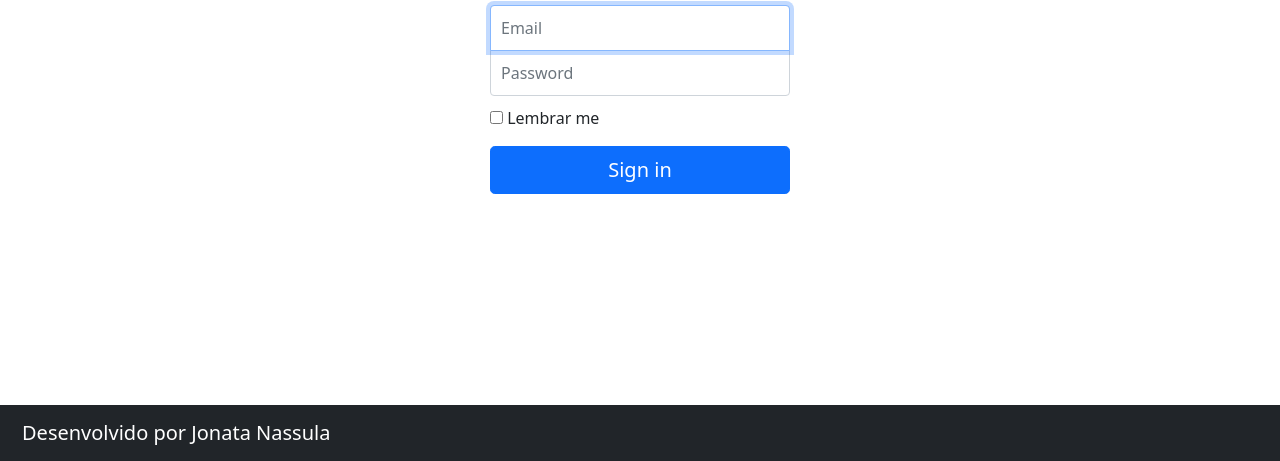
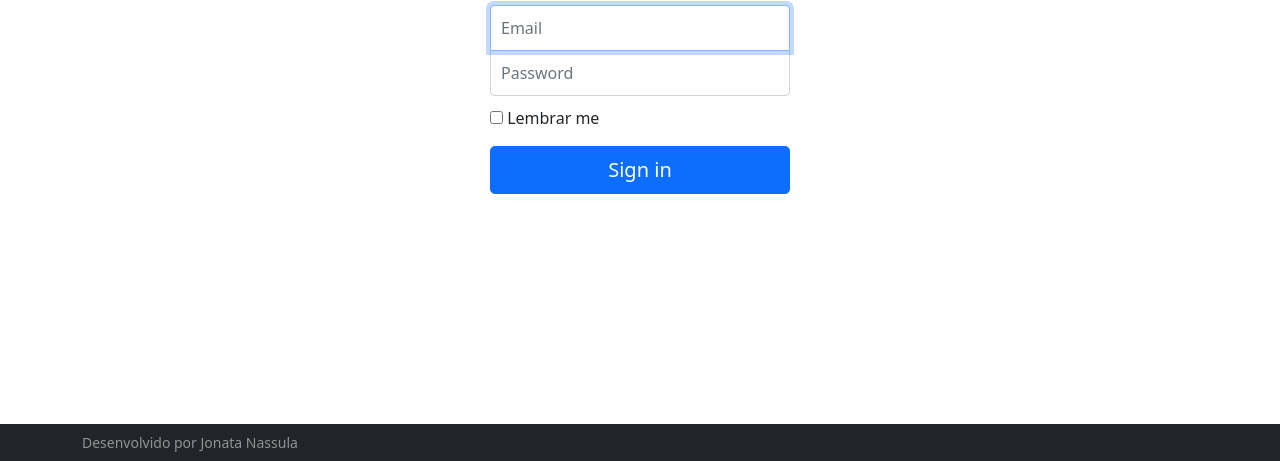
Before and after one commit to jnassula/ha_esperanca, a plain HTML site: page index.html in a window 1280 px wide. Shown: the part 339-800 px from the top of the page. Drawn offline with nearby package versions, Linux system fonts and the light colour scheme.

Commit message:
changing footer

```diff
--- a/css/style.css
+++ b/css/style.css
@@ -52,3 +52,8 @@ ul.navbar-nav li.user-dropdown{
     border-top-left-radius: 0;
     border-top-right-radius: 0;
 }
+
+.navbar-brand{
+    text-align: center;
+    font-size: small;
+}
--- a/index.html
+++ b/index.html
@@ -4,6 +4,7 @@
     <meta charset="UTF-8">
     <meta http-equiv="X-UA-Compatible" content="IE=edge">
     <meta name="viewport" content="width=device-width, initial-scale=1.0">
+
     <link rel="stylesheet" href="css/style.css">
 
     <script src="https://code.jquery.com/jquery-3.5.1.slim.min.js" integrity="sha384-DfXdz2htPH0lsSSs5nCTpuj/zy4C+OGpamoFVy38MVBnE+IbbVYUew+OrCXaRkfj" crossorigin="anonymous"></script>
@@ -31,6 +32,9 @@
                 <li class="nav-item">
                     <a class="nav-link" href="management.html">Administração</a>
                 </li>
+
+               <!--A janela do dropdown não aparece-->
+
                 <li class="nav-item dropdown user-dropdown">
                     <a class="nav-link dropdown-toggle" href="#" id="navbarDropdownMenuLink" role="button" data-bs-toggle="dropdown" aria-expanded="false">
                       Usuário
@@ -64,11 +68,12 @@
         </main>
     </div>
     <footer>
-        <nav class="navbar fixed-bottom navbar-dark bg-dark">
-            <div class="container-fluid">
-              <a class="navbar-brand" href="#">Desenvolvido por Jonata Nassula</a>
+        <nav class="navbar fixed-bottom navbar-dark bg-dark text-white-50">
+            <div class="container text-center">
+              <small>Desenvolvido por Jonata Nassula</small>
             </div>
           </nav>
     </footer>
+
 </body>
 </html>
```
Also changed, not shown: list.html (+3 -3 lines), management.html (+3 -3 lines), register.html (+3 -3 lines).
